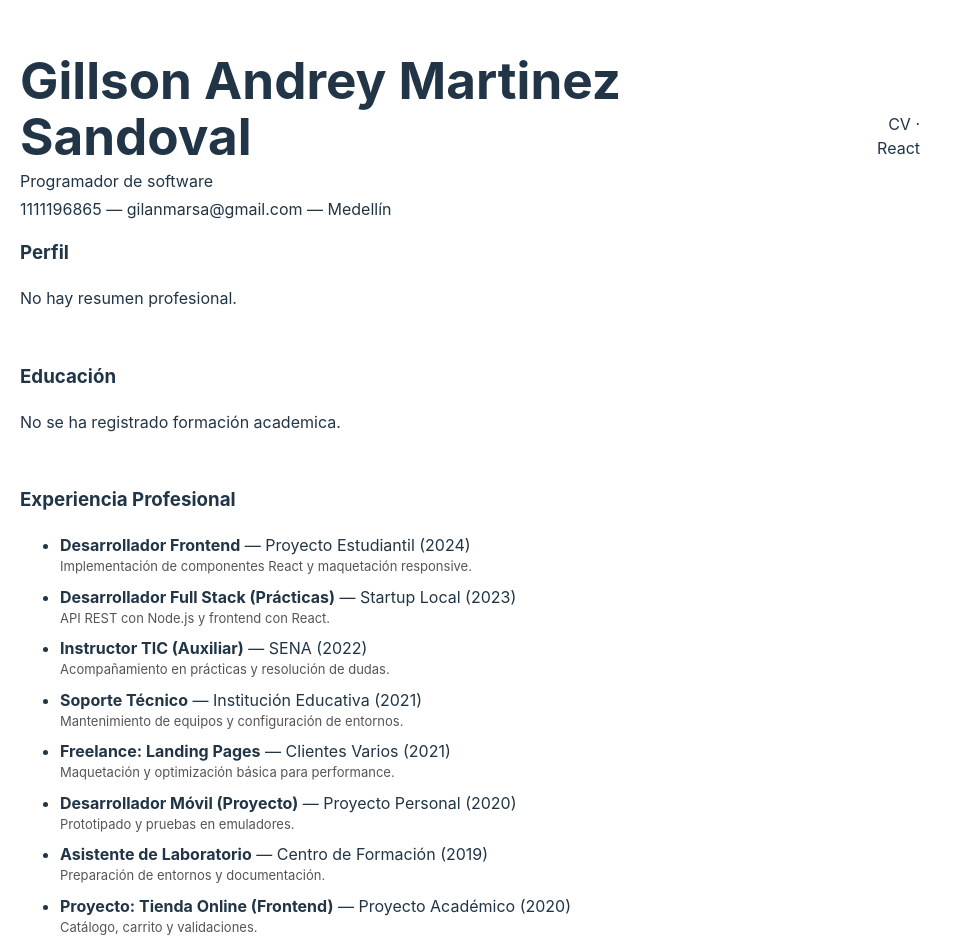
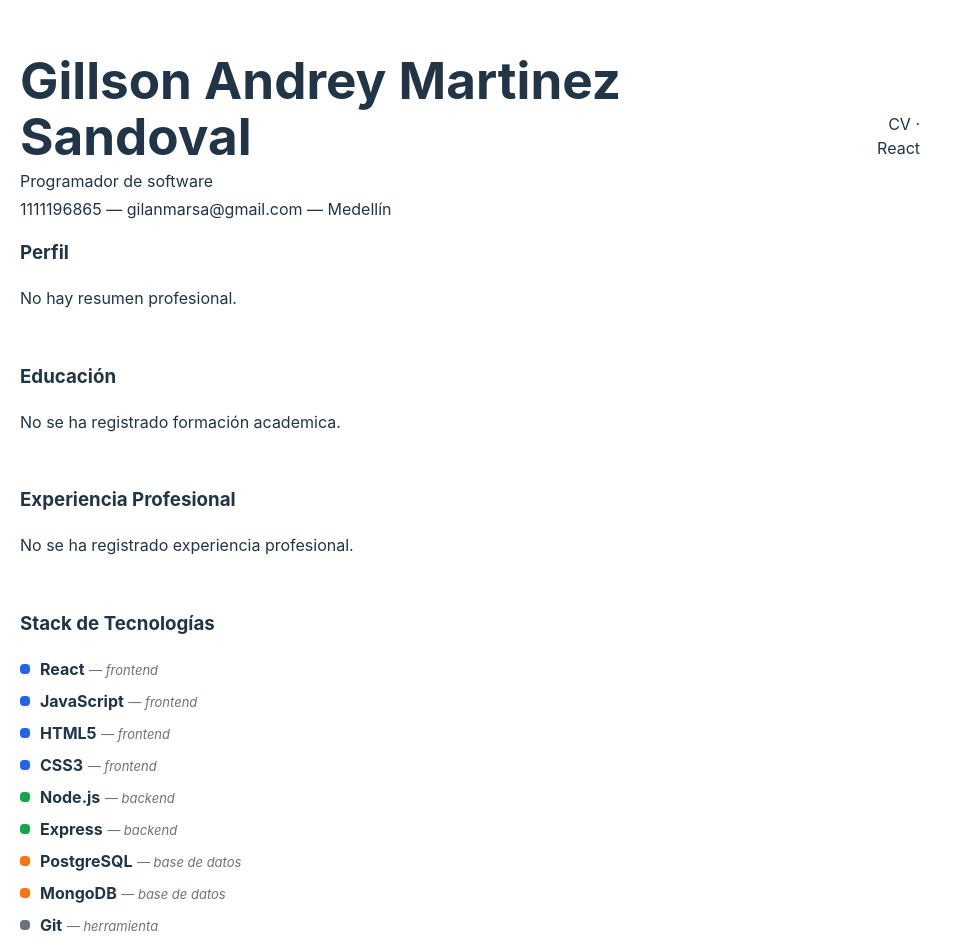
Before and after one commit to Pproyecto-Git/cv-react-v07, a React (Vite) app: page / in a window 1280 px wide. Shown: the top 948 px of the page, without its empty margins (0-963 px from the left). Built offline with nearby package versions, Linux system fonts and the light colour scheme.

Commit message:
actualizacion del archivo experiencia .jsx

```diff
--- a/src/components/Experiencia.jsx
+++ b/src/components/Experiencia.jsx
@@ -1,79 +1,25 @@
 import React from 'react'
 
-const cargos = [
-  {
-    puesto: 'Desarrollador Frontend (Prácticas)',
-    empresa: 'Proyecto Estudiantil',
-    tiempo: '2024 — Presente',
-    responsabilidades: [
-      'Implementación de interfaces en React.',
-      'Colaboración en control de versiones con Git.',
-      'Adaptación de diseños responsivos.'
-    ]
-  },
-  {
-    puesto: 'Auxiliar de soporte técnico',
-    empresa: 'Institución educativa',
-    tiempo: '2023 — 2024',
-    responsabilidades: [
-      'Mantenimiento básico de equipos.',
-      'Instalación de software y configuración de usuarios.',
-    ]
-  },
-  {
-    puesto: 'Asistente de laboratorio de computación',
-    empresa: 'SENA - Centro',
-    tiempo: '2022 — 2023',
-    responsabilidades: [
-      'Acompañamiento a aprendices en prácticas.',
-      'Preparación y chequeo de ambientes de desarrollo.',
-    ]
-  },
-  {
-    puesto: 'Desarrollador de aplicaciones móviles (Proyecto)',
-    empresa: 'Proyecto personal',
-    tiempo: '2024',
-    responsabilidades: [
-      'Creación de prototipos de aplicaciones móviles.',
-      'Implementación de funcionalidades básicas.'
-    ]
-  }
-]
-
-export default function Experiencia() {
-  const experiencia = [
-    { id: 1, cargo: "Desarrollador Frontend", empresa: "Proyecto Estudiantil", año: "2024", descripcion: "Implementación de componentes React y maquetación responsive." },
-    { id: 2, cargo: "Desarrollador Full Stack (Prácticas)", empresa: "Startup Local", año: "2023", descripcion: "API REST con Node.js y frontend con React." },
-    { id: 3, cargo: "Instructor TIC (Auxiliar)", empresa: "SENA", año: "2022", descripcion: "Acompañamiento en prácticas y resolución de dudas." },
-    { id: 4, cargo: "Soporte Técnico", empresa: "Institución Educativa", año: "2021", descripcion: "Mantenimiento de equipos y configuración de entornos." },
-    { id: 5, cargo: "Freelance: Landing Pages", empresa: "Clientes Varios", año: "2021", descripcion: "Maquetación y optimización básica para performance." },
-    { id: 6, cargo: "Desarrollador Móvil (Proyecto)", empresa: "Proyecto Personal", año: "2020", descripcion: "Prototipado y pruebas en emuladores." },
-    { id: 7, cargo: "Asistente de Laboratorio", empresa: "Centro de Formación", año: "2019", descripcion: "Preparación de entornos y documentación." },
-    { id: 8, cargo: "Proyecto: Tienda Online (Frontend)", empresa: "Proyecto Académico", año: "2020", descripcion: "Catálogo, carrito y validaciones." },
-    { id: 9, cargo: "Automatización de Tareas", empresa: "Laboratorio SENA", año: "2019", descripcion: "Scripting para tareas repetitivas y documentación." },
-    { id: 10, cargo: "Contribuyente Documentación Técnica", empresa: "Equipo Educativo", año: "2018", descripcion: "Guías y ejemplos para aprendices." }
-  ];
-
-  if (experiencia.length === 0) {
+export default function Experiencia({ experiencias }) {
+  if (!experiencias || experiencias.length === 0) {
     return (
-      <section>
+      <section className="section">
         <h3>Experiencia Profesional</h3>
         <p>No se ha registrado experiencia profesional.</p>
       </section>
-    );
+    )
   }
 
   return (
-    <section>
+    <section className="section">
       <h3>Experiencia Profesional</h3>
       <ul>
-        {experiencia.map((exp) => (
-          <li key={exp.id} style={{ marginBottom: 8 }}>
-            <strong>{exp.cargo}</strong> — {exp.empresa} ({exp.año})
-            <div style={{ fontSize: 13, color: "#555" }}>{exp.descripcion}</div>
+        {experiencias.map(({ id, cargo, empresa, periodo }) => (
+          <li key={id}>
+            <strong>{cargo}</strong> — {empresa} ({periodo})
           </li>
         ))}
       </ul>
     </section>
-  );
+  )
 }
```
